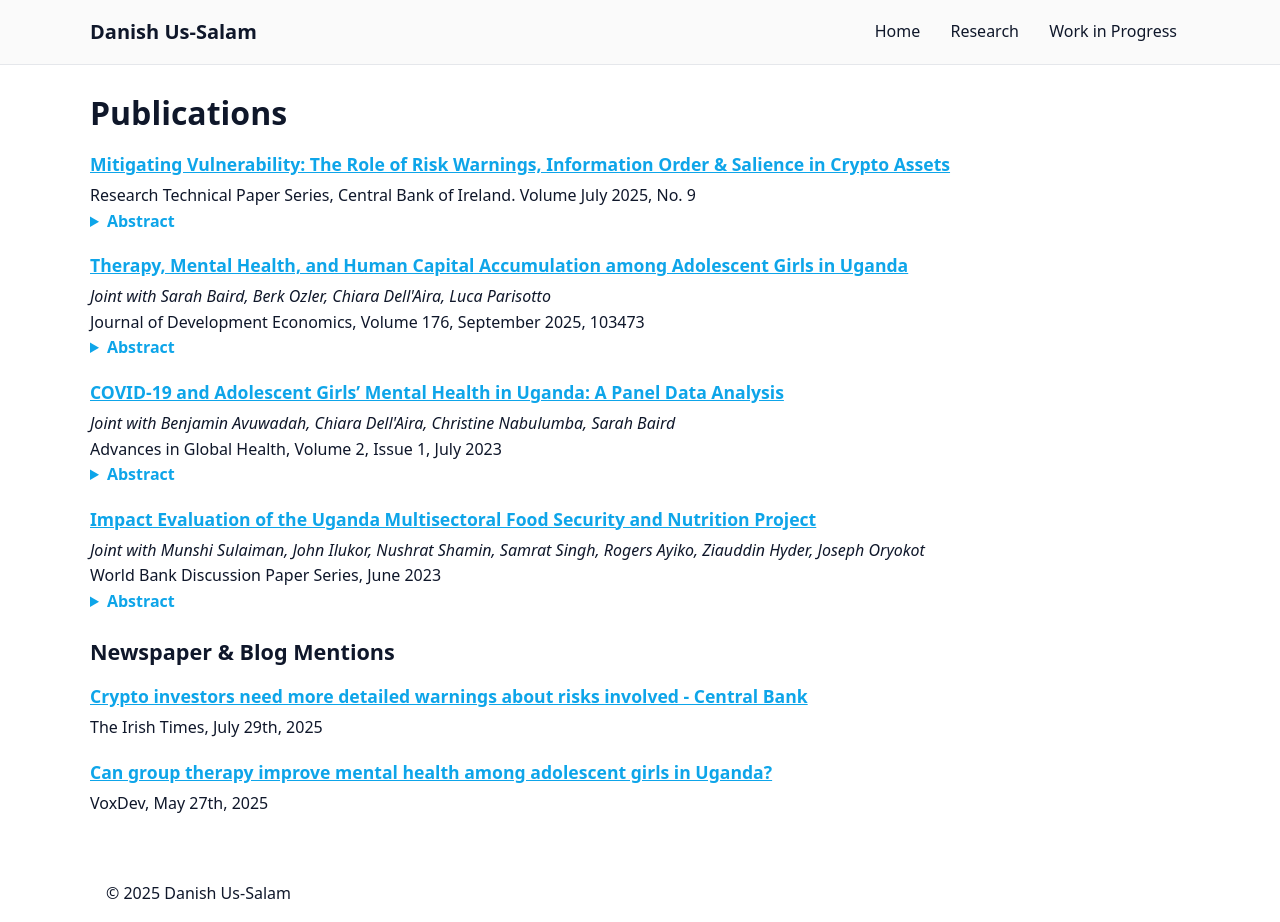
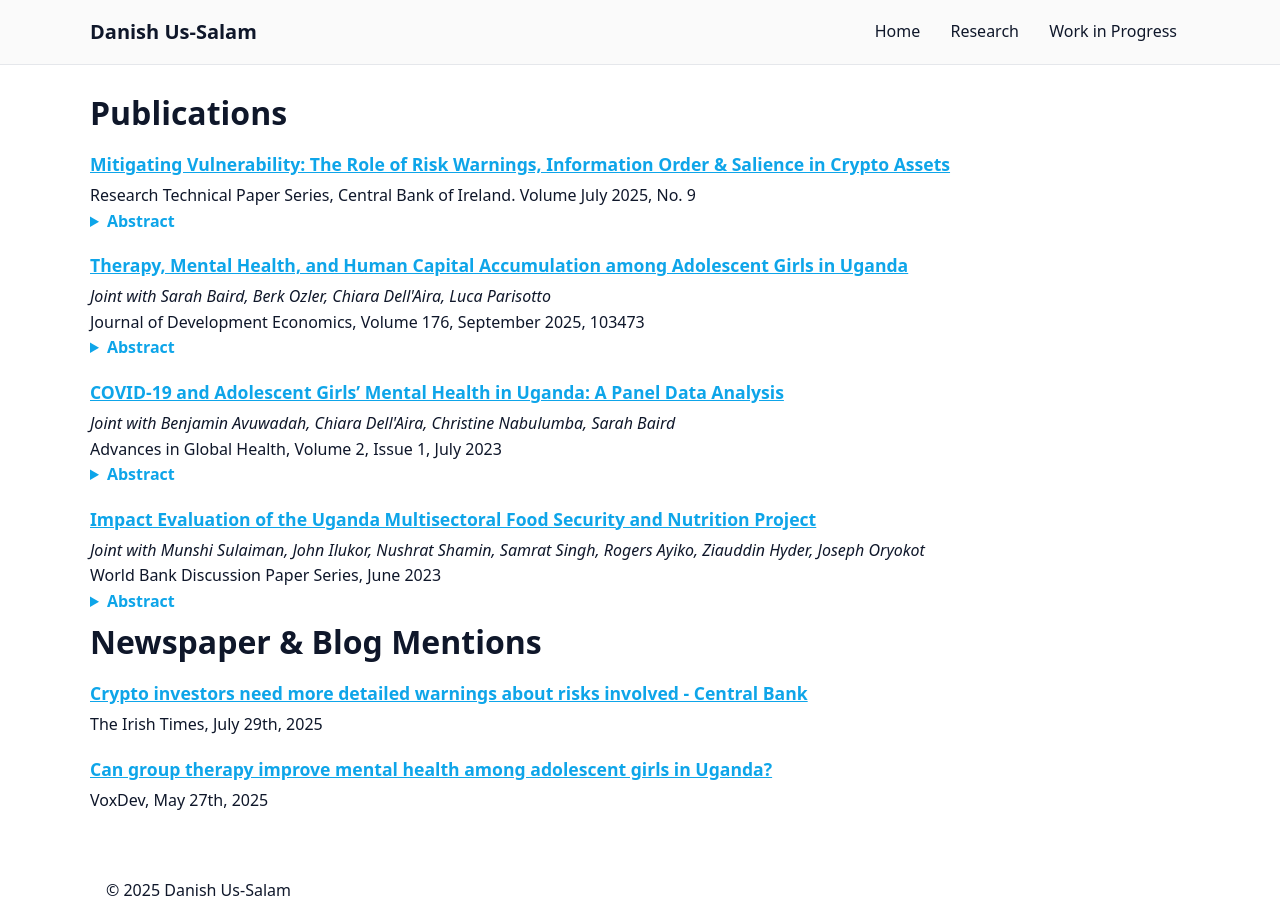
Before and after one commit to danishussalam/danishussalam.github.io, a Jekyll site: the page built from research.md, in a window 1280 px wide. Built offline with Jekyll 4.4.1, drawn with Linux system fonts in a browser that asks for light colours.

```diff
--- a/research.md
+++ b/research.md
@@ -99,7 +99,7 @@ past investment outcomes than by ex-ante warnings.
 
 </div>
 
-## Newspaper & Blog Mentions
+# Newspaper & Blog Mentions
 <div class="pub-list">
 
 <div class="pub-item">
```
